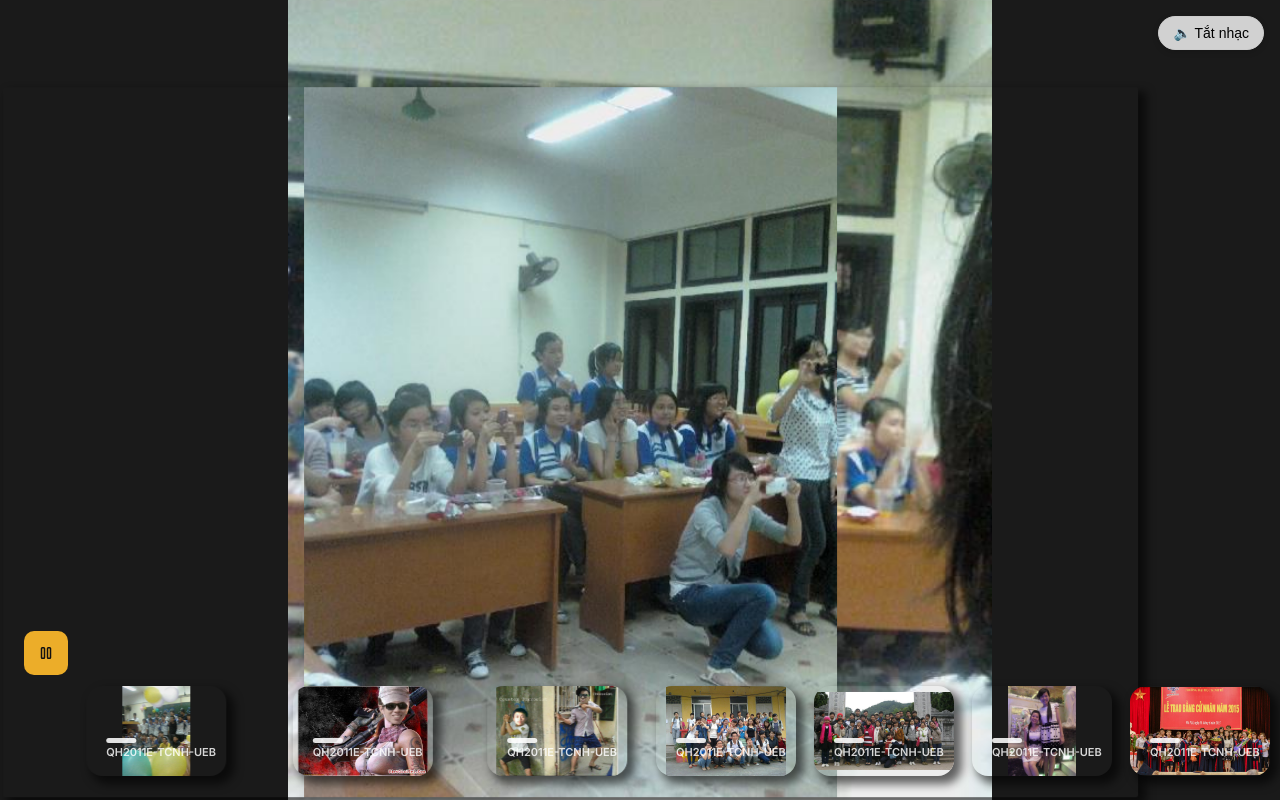
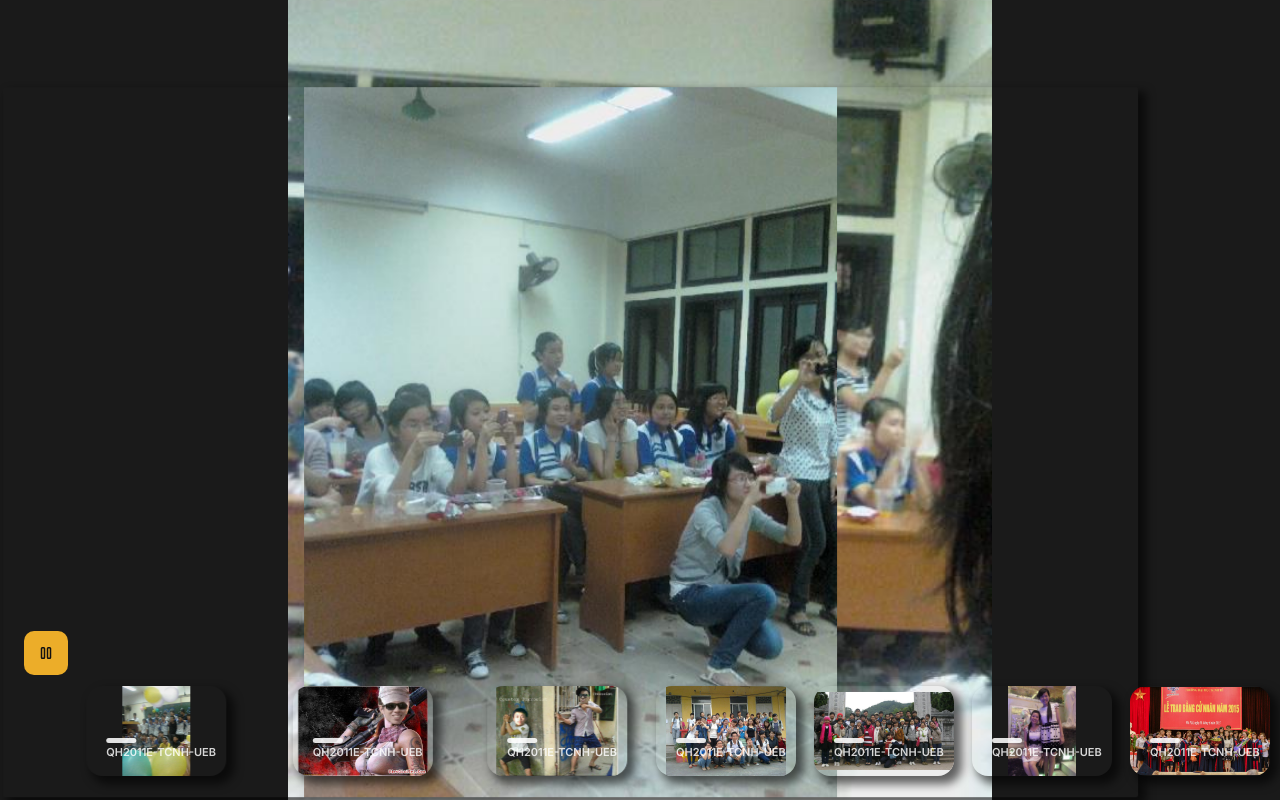
Before and after one commit to dktaray/qh2011e-tcnh-ueb, a website: page index.html in a window 1280 px wide. Drawn offline with nearby package versions, Linux system fonts and the light colour scheme.

Commit message:
fix index múic

```diff
--- a/index.html
+++ b/index.html
@@ -11,43 +11,9 @@
       rel="stylesheet"
     />
     <link rel="stylesheet" href="style.css" />
-    <style>
-      /* === Nút nhạc cố định === */
-      #music-toggle {
-        position: fixed;
-        top: 16px;
-        right: 16px;
-        z-index: 1000;
-        background: rgba(255, 255, 255, 0.8);
-        border: 1px solid #ccc;
-        border-radius: 30px;
-        padding: 8px 14px;
-        font-size: 14px;
-        cursor: pointer;
-        box-shadow: 0 2px 6px rgba(0, 0, 0, 0.15);
-        transition: all 0.3s ease;
-        backdrop-filter: blur(6px);
-      }
-      #music-toggle:hover {
-        background: rgba(255, 255, 255, 1);
-        transform: scale(1.05);
-      }
-    </style>
   </head>
-
   <body>
-    <!-- Nút bật/tắt nhạc nổi -->
-    <button id="music-toggle" aria-pressed="false" aria-label="Bật / tắt nhạc nền">
-      🔊 Bật nhạc
-    </button>
-
-    <!-- Nhạc nền -->
-    <audio id="bg-music" loop preload="auto">
-      <source src="data/music/background.mp3" type="audio/mpeg" />
-      Trình duyệt của bạn không hỗ trợ thẻ audio.
-    </audio>
-
-    <!-- Nội dung chính -->
+    <audio id="bg-music" src="data/music/background.mp3" autoplay loop></audio>
     <div class="slideshow">
       <div class="progress-bar indicator"></div>
       <div id="card-stage" class="card-stage"></div>
@@ -59,78 +25,13 @@
           </div>
         </div>
         <div id="slide-numbers" class="slide-index" aria-hidden="true"></div>
-        <button
-          class="pause-button"
-          type="button"
-          aria-pressed="false"
-          aria-label="Pause slideshow"
-          title="Pause slideshow"
-        ></button>
+        <button class="pause-button" type="button" aria-pressed="false" aria-label="Pause slideshow" title="Pause slideshow"> </button>
       </div>
 
       <div class="transition-cover cover" aria-hidden="true"></div>
     </div>
 
     <script src="https://cdnjs.cloudflare.com/ajax/libs/gsap/3.12.2/gsap.min.js" defer></script>
-
-    <script>
-      // === Script điều khiển nhạc ===
-      window.addEventListener("DOMContentLoaded", async () => {
-        const audio = document.getElementById("bg-music");
-        const btn = document.getElementById("music-toggle");
-        let isPlaying = false;
-
-        // Cập nhật trạng thái nút
-        const updateButton = () => {
-          if (audio.paused) {
-            btn.textContent = "🔊 Bật nhạc";
-            btn.setAttribute("aria-pressed", "false");
-          } else {
-            btn.textContent = "🔈 Tắt nhạc";
-            btn.setAttribute("aria-pressed", "true");
-          }
-        };
-
-        // Thử autoplay (nếu bị chặn thì chờ tương tác user)
-        try {
-          audio.volume = 0; // bắt đầu không tiếng
-          await audio.play();
-          // Fade-in dần âm lượng
-          let vol = 0;
-          const fade = setInterval(() => {
-            vol += 0.05;
-            if (vol >= 1) {
-              vol = 1;
-              clearInterval(fade);
-            }
-            audio.volume = vol;
-          }, 200);
-          isPlaying = true;
-        } catch (err) {
-          // Autoplay bị chặn, chờ user click
-          console.warn("Autoplay bị chặn, chờ người dùng tương tác.");
-        }
-
-        updateButton();
-
-        // Khi click nút bật/tắt
-        btn.addEventListener("click", async () => {
-          try {
-            if (audio.paused) {
-              await audio.play();
-              isPlaying = true;
-            } else {
-              audio.pause();
-              isPlaying = false;
-            }
-            updateButton();
-          } catch (err) {
-            console.warn("Không thể phát/tạm dừng nhạc:", err);
-          }
-        });
-      });
-    </script>
-
     <script src="script.js" defer></script>
   </body>
 </html>
```
